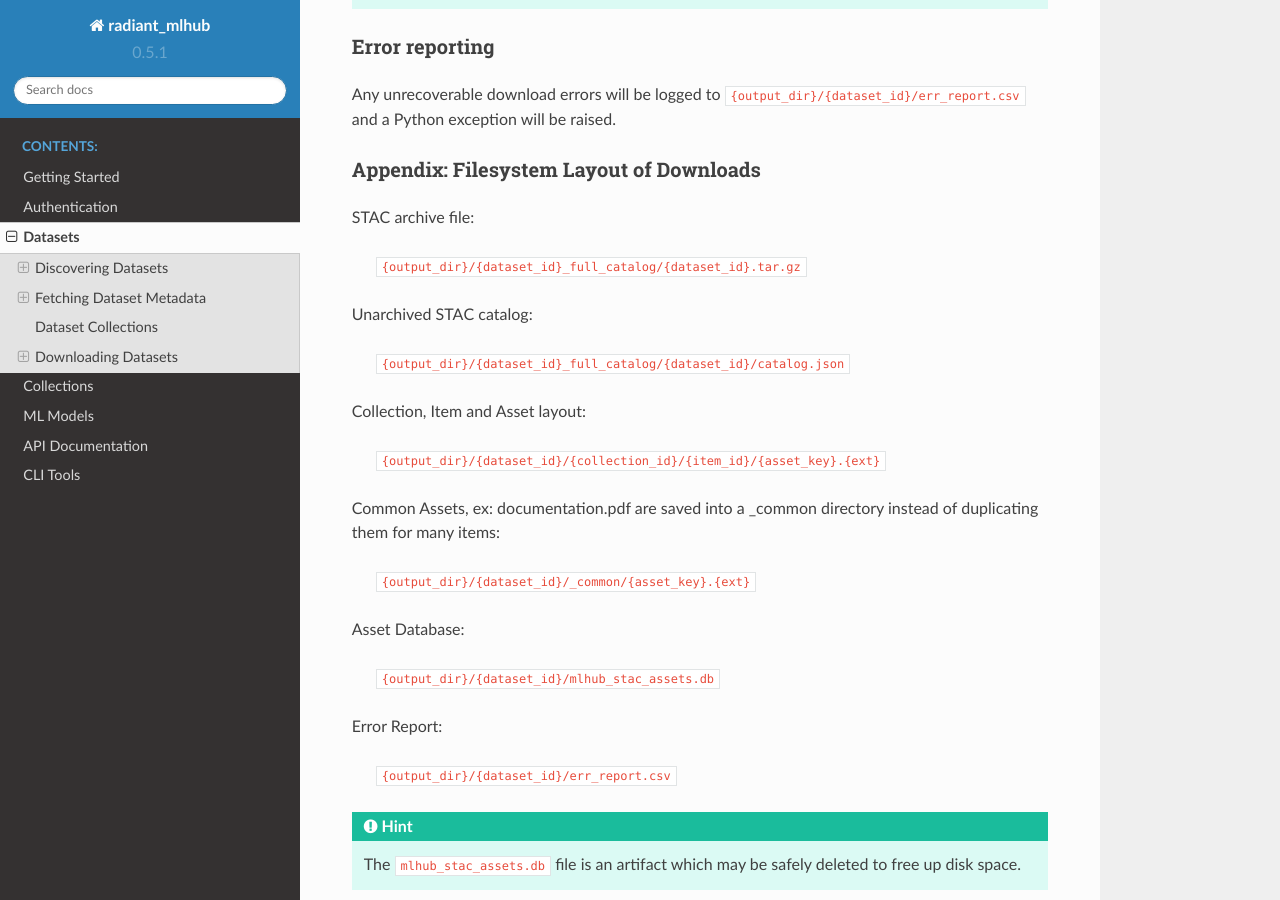
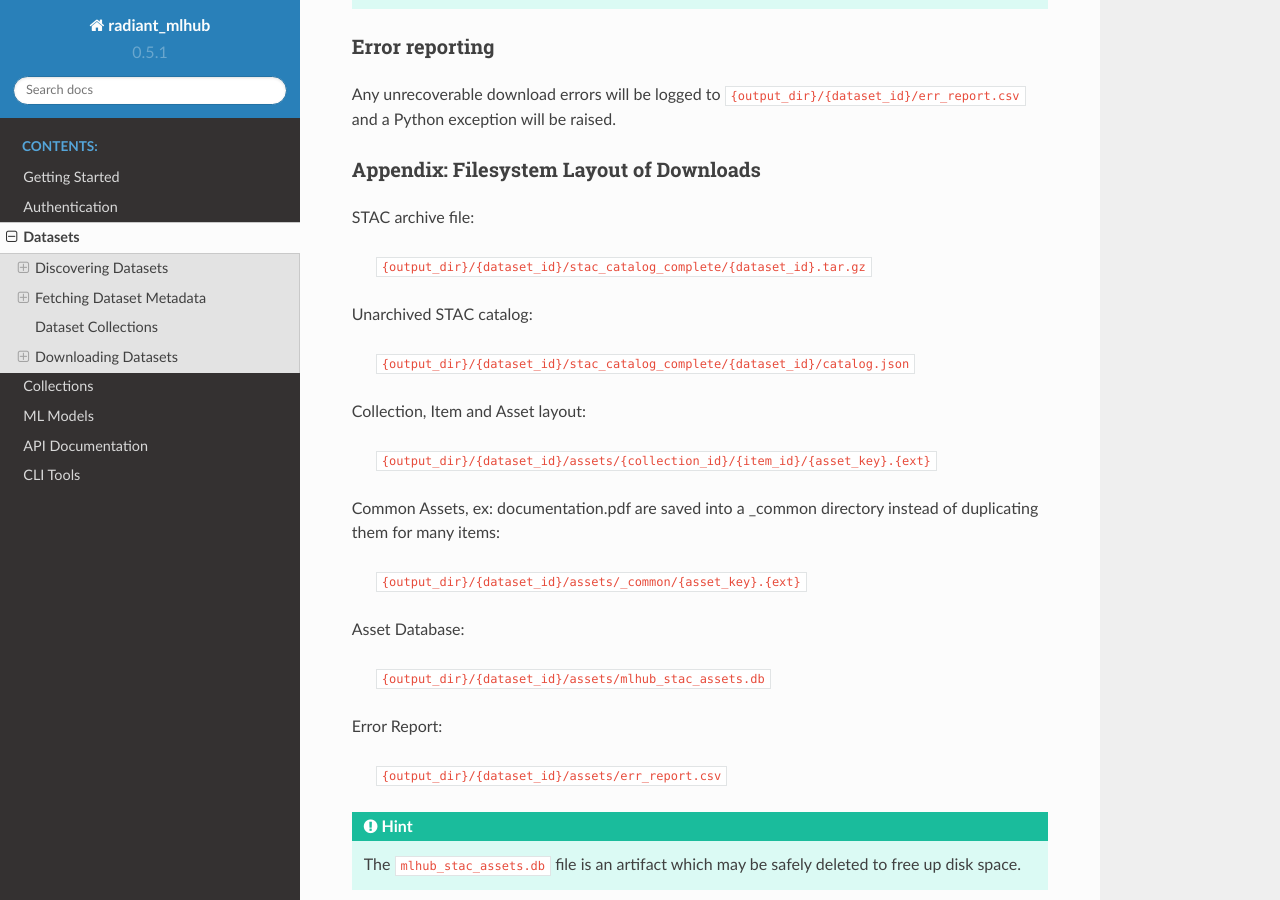
Before and after one commit to radiantearth/radiant-mlhub, a Sphinx documentation site: the page built from docs/source/datasets.rst, in a window 1280 px wide and 900 px high, scrolled down 7884 px. Built offline with Sphinx 7.4.7 and the Read the Docs theme 2.0.0, drawn with Linux system fonts in a browser that asks for light colours.

```diff
--- a/docs/source/datasets.rst
+++ b/docs/source/datasets.rst
@@ -424,27 +424,27 @@ Appendix: Filesystem Layout of Downloads
 
 STAC archive file:
 
-    ``{output_dir}/{dataset_id}_full_catalog/{dataset_id}.tar.gz``
+    ``{output_dir}/{dataset_id}/stac_catalog_complete/{dataset_id}.tar.gz``
 
 Unarchived STAC catalog:
 
-    ``{output_dir}/{dataset_id}_full_catalog/{dataset_id}/catalog.json``
+    ``{output_dir}/{dataset_id}/stac_catalog_complete/{dataset_id}/catalog.json``
 
 Collection, Item and Asset layout:
 
-    ``{output_dir}/{dataset_id}/{collection_id}/{item_id}/{asset_key}.{ext}``
+    ``{output_dir}/{dataset_id}/assets/{collection_id}/{item_id}/{asset_key}.{ext}``
 
 Common Assets, ex: documentation.pdf are saved into a _common directory instead of duplicating them for many items:
 
-    ``{output_dir}/{dataset_id}/_common/{asset_key}.{ext}``
+    ``{output_dir}/{dataset_id}/assets/_common/{asset_key}.{ext}``
 
 Asset Database:
 
-    ``{output_dir}/{dataset_id}/mlhub_stac_assets.db``
+    ``{output_dir}/{dataset_id}/assets/mlhub_stac_assets.db``
 
 Error Report:
 
-    ``{output_dir}/{dataset_id}/err_report.csv``
+    ``{output_dir}/{dataset_id}/assets/err_report.csv``
 
 .. hint::
     The ``mlhub_stac_assets.db`` file is an artifact which may be safely deleted to free up disk space.
```
Also changed, not shown: CHANGELOG.md (+4 -2 lines), 1 other file.
